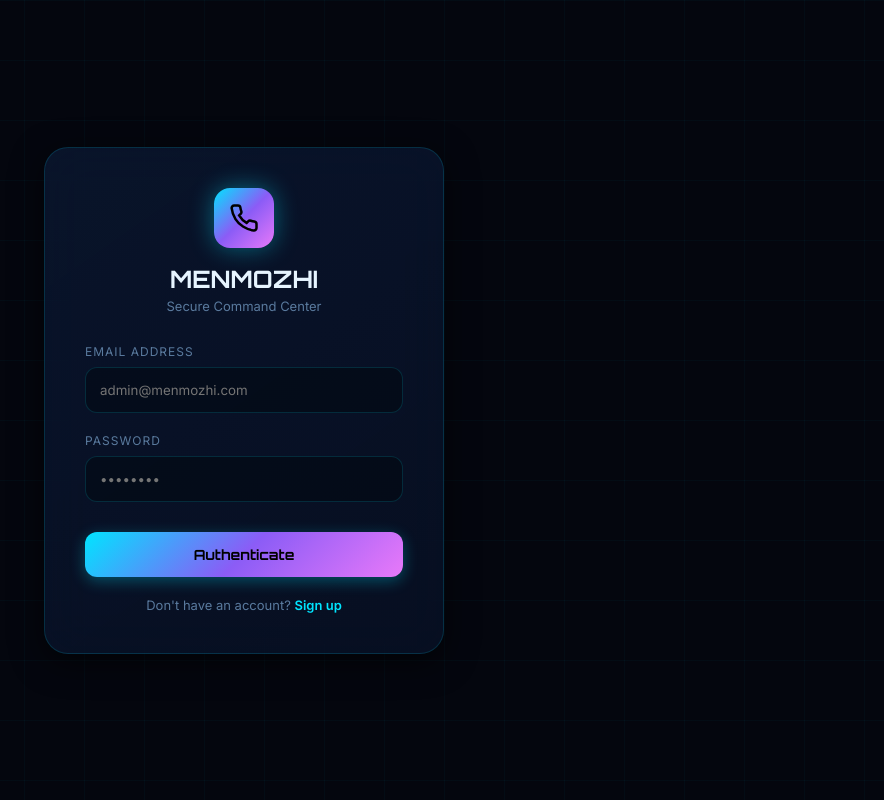
After one commit to suryaramisetty70-pyt/MenmozhiCallCampaign, a FastAPI app: template templates/auth.html in a window 1280 px wide. The commit adds this page. Shown: the whole page, without its empty margins (396-1280 px from the left). Run offline with FastAPI, Linux system fonts and the light colour scheme; the template is opened without the code that fills it, so the values that code supplies are empty.

Commit message:
feat: complete login and signup auth system with email OTP

```diff
--- a/app.py
+++ b/app.py
@@ -1,10 +1,16 @@
-from fastapi import FastAPI, Request, UploadFile, File, Form, BackgroundTasks
+from fastapi import FastAPI, Request, UploadFile, File, Form, BackgroundTasks, Depends, HTTPException, status
 from fastapi.responses import FileResponse, RedirectResponse, Response, JSONResponse
 from fastapi.templating import Jinja2Templates
 from fastapi.staticfiles import StaticFiles
-from datetime import datetime
+from datetime import datetime, timedelta
 from zoneinfo import ZoneInfo
 from contextlib import contextmanager
+from passlib.context import CryptContext
+from jose import JWTError, jwt
+import smtplib
+from email.mime.text import MIMEText
+from email.mime.multipart import MIMEMultipart
+import secrets
 import pandas as pd
 import sqlite3
 import requests
@@ -37,6 +43,9 @@ class Settings(BaseSettings):
     DATABASE_URL: str = "contacts.db"
     CALLER_ID: str = "+918065481889"
     ANSWER_URL: str = "https://menmozhicallcampaign.onrender.com/answer"
+    SMTP_EMAIL: str = ""
+    SMTP_PASSWORD: str = ""
+    SECRET_KEY: str = "default_unsafe_secret"
 
     class Config:
         env_file = ".env"
@@ -50,6 +59,72 @@ os.makedirs("static", exist_ok=True)
 settings = Settings()
 
 app = FastAPI(title="Menmozhi AI Call Campaign System")
+
+# =========================
+# AUTHENTICATION LOGIC
+# =========================
+pwd_context = CryptContext(schemes=["bcrypt"], deprecated="auto")
+ALGORITHM = "HS256"
+ACCESS_TOKEN_EXPIRE_MINUTES = 60 * 24 * 7  # 7 days
+
+def get_password_hash(password):
+    return pwd_context.hash(password)
+
+def verify_password(plain_password, hashed_password):
+    return pwd_context.verify(plain_password, hashed_password)
+
+def create_access_token(data: dict):
+    to_encode = data.copy()
+    expire = datetime.utcnow() + timedelta(minutes=ACCESS_TOKEN_EXPIRE_MINUTES)
+    to_encode.update({"exp": expire})
+    encoded_jwt = jwt.encode(to_encode, settings.SECRET_KEY, algorithm=ALGORITHM)
+    return encoded_jwt
+
+def send_otp_email(to_email: str, otp: str):
+    if not settings.SMTP_EMAIL or not settings.SMTP_PASSWORD:
+        print("[WARNING] SMTP not configured. OTP:", otp)
+        return False
+    try:
+        msg = MIMEMultipart()
+        msg['From'] = settings.SMTP_EMAIL
+        msg['To'] = to_email
+        msg['Subject'] = "Menmozhi Campaign Engine - Your Verification Code"
+        body = f"Hello,\n\nYour OTP for registration is: {otp}\n\nThis code will expire in 10 minutes.\n\nRegards,\nMenmozhi Team"
+        msg.attach(MIMEText(body, 'plain'))
+
+        server = smtplib.SMTP('smtp.gmail.com', 587)
+        server.starttls()
+        server.login(settings.SMTP_EMAIL, settings.SMTP_PASSWORD)
+        server.send_message(msg)
+        server.quit()
+        return True
+    except Exception as e:
+        print(f"[ERROR] Failed to send email: {e}")
+        return False
+
+def get_current_user(request: Request):
+    token = request.cookies.get("session_token")
+    if not token:
+        return None
+    try:
+        payload = jwt.decode(token, settings.SECRET_KEY, algorithms=[ALGORITHM])
+        email: str = payload.get("sub")
+        if email is None:
+            return None
+        with get_db_conn() as conn:
+            user = conn.execute("SELECT * FROM users WHERE email=?", (email,)).fetchone()
+        return user
+    except JWTError:
+        return None
+
+def auth_required(request: Request):
+    user = get_current_user(request)
+    if not user:
+        raise HTTPException(
+            status_code=status.HTTP_303_SEE_OTHER,
+            headers={"Location": "/login"}
+        )
+    return user
 
 # Mount static directories
 app.mount("/audio", StaticFiles(directory="audio"), name="audio")
@@ -78,10 +153,91 @@ def get_db_conn():
 
 
 # =========================
+# AUTHENTICATION ENDPOINTS
+# =========================
+@app.get("/login")
+def login_page(request: Request):
+    if get_current_user(request):
+        return RedirectResponse(url="/", status_code=303)
+    return templates.TemplateResponse(request=request, name="auth.html", context={})
+
+@app.post("/api/auth/send-otp")
+async def api_send_otp(request: Request):
+    data = await request.json()
+    email = data.get("email")
+    if not email:
+        return JSONResponse(status_code=400, content={"status": "error", "message": "Email is required"})
+
+    with get_db_conn() as conn:
+        user = conn.execute("SELECT * FROM users WHERE email=?", (email,)).fetchone()
+        if user:
+            return JSONResponse(status_code=400, content={"status": "error", "message": "Email already registered"})
+
+        otp = "".join([str(secrets.randbelow(10)) for _ in range(6)])
+        expires_at = time.time() + 600  # 10 minutes
+        conn.execute("INSERT OR REPLACE INTO otp_verifications (email, otp, expires_at) VALUES (?, ?, ?)", (email, otp, expires_at))
+        conn.commit()
+
+    success = send_otp_email(email, otp)
+    if success:
+        return {"status": "success", "message": "OTP sent"}
+    else:
+        return JSONResponse(status_code=500, content={"status": "error", "message": "Failed to send email. Check SMTP settings."})
+
+@app.post("/api/auth/signup")
+async def api_signup(request: Request):
+    data = await request.json()
+    email = data.get("email")
+    password = data.get("password")
+    otp = data.get("otp")
+
+    if not all([email, password, otp]):
+        return JSONResponse(status_code=400, content={"status": "error", "message": "Missing fields"})
+
+    with get_db_conn() as conn:
+        record = conn.execute("SELECT * FROM otp_verifications WHERE email=?", (email,)).fetchone()
+        if not record or record["otp"] != otp or time.time() > record["expires_at"]:
+            return JSONResponse(status_code=400, content={"status": "error", "message": "Invalid or expired OTP"})
+
+        hashed_pw = get_password_hash(password)
+        conn.execute("INSERT INTO users (email, password_hash, created_at) VALUES (?, ?, ?)",
+                     (email, hashed_pw, get_current_time_str()))
+        conn.execute("DELETE FROM otp_verifications WHERE email=?", (email,))
+        conn.commit()
+
+    return {"status": "success", "message": "Account created successfully"}
+
+@app.post("/api/auth/login")
+async def api_login(request: Request):
+    data = await request.json()
+    email = data.get("email")
+    password = data.get("password")
+
+    with get_db_conn() as conn:
+        user = conn.execute("SELECT * FROM users WHERE email=?", (email,)).fetchone()
+        if not user or not verify_password(password, user["password_hash"]):
+            return JSONResponse(status_code=401, content={"status": "error", "message": "Invalid credentials"})
+
+    access_token = create_access_token(data={"sub": email})
+    response = JSONResponse(content={"status": "success", "message": "Logged in"})
+    response.set_cookie(key="session_token", value=access_token, httponly=True, max_age=ACCESS_TOKEN_EXPIRE_MINUTES * 60)
+    return response
+
+@app.get("/logout")
+def logout():
+    response = RedirectResponse(url="/login", status_code=303)
+    response.delete_cookie("session_token")
+    return response
+
+
+# =========================
 # DASHBOARD PAGE
 # =========================
 @app.get("/")
 def dashboard(request: Request):
+    if not get_current_user(request):
+        return RedirectResponse(url="/login", status_code=303)
+
     with get_db_conn() as conn:
         cursor = conn.cursor()
         contacts = cursor.execute("SELECT * FROM contacts").fetchall()
@@ -108,7 +264,7 @@ def dashboard(request: Request):
 # UPLOAD EXCEL
 # =========================
 @app.post("/upload")
-async def upload_excel(file: UploadFile = File(...)):
+async def upload_excel(file: UploadFile = File(...), user: dict = Depends(auth_required)):
     try:
         df = pd.read_excel(file.file, header=None, dtype=str)
     except Exception as e:
@@ -152,7 +308,7 @@ async def upload_excel(file: UploadFile = File(...)):
 # SINGLE CALL
 # =========================
 @app.get("/call/{contact_id}")
-def call_contact(contact_id: int):
+def call_contact(contact_id: int, user: dict = Depends(auth_required)):
     with get_db_conn() as conn:
         contact = conn.execute("SELECT name, phone FROM contacts WHERE id=?", (contact_id,)).fetchone()
 
@@ -253,7 +409,7 @@ def run_call_campaign(contacts_data: list):
     print(f"[SUCCESS] Campaign finished. {total} calls initiated.")
 
 @app.get("/call-all")
-def call_all(background_tasks: BackgroundTasks):
+def call_all(background_tasks: BackgroundTasks, user: dict = Depends(auth_required)):
     with get_db_conn() as conn:
         rows = conn.execute("SELECT id, name, phone FROM contacts").fetchall()
         # Convert to plain dicts for thread safety
@@ -269,7 +425,7 @@ def call_all(background_tasks: BackgroundTasks):
 # POLLING ENDPOINT (AJAX)
 # =========================
 @app.get("/api/logs")
-def api_get_logs():
+def api_get_logs(user: dict = Depends(auth_required)):
     with get_db_conn() as conn:
         data = conn.execute("SELECT * FROM call_logs ORDER BY id DESC").fetchall()
     return {"logs": [dict(row) for row in data]}
@@ -433,7 +589,7 @@ async def dtmf_handler(request: Request):
 # VIEW LOGS
 # =========================
 @app.get("/logs")
-def get_logs():
+def get_logs(user: dict = Depends(auth_required)):
     with get_db_conn() as conn:
         data = conn.execute("SELECT * FROM call_logs ORDER BY id DESC").fetchall()
     return {"logs": [dict(row) for row in data]}
@@ -443,7 +599,7 @@ def get_logs():
 # EXPORT LOGS TO EXCEL
 # =========================
 @app.get("/export-logs")
-def export_logs():
+def export_logs(user: dict = Depends(auth_required)):
     with get_db_conn() as conn:
         df = pd.read_sql_query("SELECT * FROM call_logs", conn)
 
@@ -458,21 +614,21 @@ def export_logs():
 # DELETE ENDPOINTS
 # =========================
 @app.get("/delete-contact/{contact_id}")
-def delete_contact(contact_id: int):
+def delete_contact(contact_id: int, user: dict = Depends(auth_required)):
     with get_db_conn() as conn:
         conn.execute("DELETE FROM contacts WHERE id=?", (contact_id,))
         conn.commit()
     return RedirectResponse(url="/", status_code=303)
 
 @app.get("/delete-all-contacts")
-def delete_all_contacts():
+def delete_all_contacts(user: dict = Depends(auth_required)):
     with get_db_conn() as conn:
         conn.execute("DELETE FROM contacts")
         conn.commit()
     return RedirectResponse(url="/", status_code=303)
 
 @app.get("/delete-all-logs")
-def delete_all_logs():
+def delete_all_logs(user: dict = Depends(auth_required)):
     with get_db_conn() as conn:
         conn.execute("DELETE FROM call_logs")
         conn.commit()
@@ -483,7 +639,7 @@ def delete_all_logs():
 # API ENDPOINTS
 # =========================
 @app.get("/api/stats")
-def api_stats():
+def api_stats(user: dict = Depends(auth_required)):
     with get_db_conn() as conn:
         total_contacts = conn.execute("SELECT COUNT(*) as count FROM contacts").fetchone()["count"]
         total_calls = conn.execute("SELECT COUNT(*) as count FROM call_logs").fetchone()["count"]
@@ -502,7 +658,7 @@ def api_stats():
 
 
 @app.get("/api/contacts")
-def api_contacts():
+def api_contacts(user: dict = Depends(auth_required)):
     with get_db_conn() as conn:
         contacts = conn.execute("SELECT * FROM contacts").fetchall()
     return {"contacts": [dict(row) for row in contacts]}
@@ -516,7 +672,7 @@ def api_logs():
 
 
 @app.get("/api-call-logs")
-def api_call_logs():
+def api_call_logs(user: dict = Depends(auth_required)):
     with get_db_conn() as conn:
         logs = conn.execute("SELECT * FROM call_api_logs ORDER BY id DESC").fetchall()
     return {"logs": [dict(row) for row in logs]}
--- /dev/null
+++ b/templates/auth.html
@@ -0,0 +1,194 @@
+<!DOCTYPE html>
+<html lang="en">
+<head>
+<meta charset="UTF-8">
+<meta name="viewport" content="width=device-width, initial-scale=1.0">
+<title>Menmozhi - Authentication</title>
+<link href="https://fonts.googleapis.com/css2?family=Orbitron:wght@500;600;700;800;900&family=Inter:wght@300;400;500;600;700&display=swap" rel="stylesheet">
+<style>
+/* ===== DESIGN TOKENS ===== */
+:root {
+  --bg-0:#04060e; --bg-1:#0a1428; --bg-2:#0f1f3d; --cyan:#00e5ff;
+  --violet:#8b5cf6; --green:#10ffb0; --red:#ff5577; --text:#e6f4ff;
+  --muted:#5a7a9e; --border:rgba(0,229,255,.15);
+  --glass:rgba(12,28,58,.65); --glass-2:rgba(8,18,40,.75);
+  --grad-aurora:linear-gradient(135deg,#00e5ff 0%,#8b5cf6 50%,#e879f9 100%);
+}
+* { margin:0; padding:0; box-sizing:border-box; }
+body {
+  font-family:'Inter',sans-serif; color:var(--text); min-height:100vh;
+  background:var(--bg-0); display:grid; place-items:center;
+}
+.bg-grid {
+  position:fixed; inset:0; z-index:0; pointer-events:none;
+  background-image: linear-gradient(rgba(0,229,255,.03) 1px,transparent 1px),
+                    linear-gradient(90deg,rgba(0,229,255,.03) 1px,transparent 1px);
+  background-size:60px 60px;
+}
+.auth-box {
+  width:100%; max-width:400px; padding:40px; position:relative; z-index:1;
+  background:linear-gradient(145deg,var(--glass),var(--glass-2));
+  backdrop-filter:blur(24px); border:1px solid var(--border);
+  border-radius:24px; box-shadow:0 8px 32px rgba(0,0,0,.6);
+}
+.brand { text-align:center; margin-bottom:30px; }
+.logo-mark {
+  width:60px; height:60px; margin:0 auto 16px; border-radius:16px;
+  background:var(--grad-aurora); display:grid; place-items:center;
+  box-shadow:0 0 24px rgba(0,229,255,.4);
+}
+.brand h1 { font-family:'Orbitron',sans-serif; font-size:24px; }
+.brand p { color:var(--muted); font-size:13px; margin-top:4px; }
+
+.form-group { margin-bottom:20px; }
+.form-group label { display:block; font-size:12px; color:var(--muted); margin-bottom:8px; text-transform:uppercase; letter-spacing:1px; }
+.form-group input {
+  width:100%; padding:14px; border-radius:12px; background:rgba(0,0,0,.3);
+  border:1px solid var(--border); color:#fff; font-family:'Inter',sans-serif;
+  outline:none; transition:border .3s;
+}
+.form-group input:focus { border-color:var(--cyan); box-shadow:0 0 10px rgba(0,229,255,.2); }
+
+.btn {
+  width:100%; padding:14px; border:none; border-radius:12px; cursor:pointer;
+  font-family:'Orbitron',sans-serif; font-weight:700; font-size:14px;
+  background:var(--grad-aurora); color:#000; transition:all .3s;
+  box-shadow:0 4px 15px rgba(0,229,255,.3); margin-top:10px;
+}
+.btn:hover { transform:translateY(-2px); box-shadow:0 6px 20px rgba(0,229,255,.5); }
+.btn-alt { background:transparent; border:1px solid var(--border); color:var(--cyan); margin-top:10px; box-shadow:none; }
+.btn-alt:hover { background:rgba(0,229,255,.1); box-shadow:none; }
+
+.toggle-text { text-align:center; font-size:13px; margin-top:20px; color:var(--muted); cursor:pointer; }
+.toggle-text span { color:var(--cyan); font-weight:600; }
+
+.view { display:none; }
+.view.active { display:block; animation:fadeIn .4s ease; }
+@keyframes fadeIn { from{opacity:0; transform:translateY(10px)} to{opacity:1; transform:translateY(0)} }
+</style>
+</head>
+<body>
+<div class="bg-grid"></div>
+
+<div class="auth-box">
+  <div class="brand">
+    <div class="logo-mark"><svg viewBox="0 0 24 24" fill="none" stroke="#000" stroke-width="2" style="width:30px;height:30px;"><path d="M22 16.92v3a2 2 0 0 1-2.18 2 19.79 19.79 0 0 1-8.63-3.07 19.5 19.5 0 0 1-6-6 19.79 19.79 0 0 1-3.07-8.67A2 2 0 0 1 4.11 2h3a2 2 0 0 1 2 1.72 12.84 12.84 0 0 0 .7 2.81 2 2 0 0 1-.45 2.11L8.09 9.91a16 16 0 0 0 6 6l1.27-1.27a2 2 0 0 1 2.11-.45 12.84 12.84 0 0 0 2.81.7A2 2 0 0 1 22 16.92z"/></svg></div>
+    <h1>MENMOZHI</h1>
+    <p>Secure Command Center</p>
+  </div>
+
+  <!-- LOGIN VIEW -->
+  <div id="view-login" class="view active">
+    <div class="form-group"><label>Email Address</label><input type="email" id="login-email" placeholder="admin@menmozhi.com"></div>
+    <div class="form-group"><label>Password</label><input type="password" id="login-password" placeholder="••••••••"></div>
+    <button class="btn" onclick="login()">Authenticate</button>
+    <div class="toggle-text" onclick="toggleView('view-signup')">Don't have an account? <span>Sign up</span></div>
+  </div>
+
+  <!-- SIGNUP VIEW -->
+  <div id="view-signup" class="view">
+    <div class="form-group"><label>Email Address</label><input type="email" id="signup-email" placeholder="you@example.com"></div>
+    <div class="form-group"><label>Create Password</label><input type="password" id="signup-password" placeholder="••••••••"></div>
+    <button class="btn" onclick="sendOtp()">Send Verification Code</button>
+    <div class="toggle-text" onclick="toggleView('view-login')">Already registered? <span>Log in</span></div>
+  </div>
+
+  <!-- OTP VERIFY VIEW -->
+  <div id="view-otp" class="view">
+    <p style="font-size:13px;color:var(--cyan);text-align:center;margin-bottom:20px;">We sent a 6-digit code to your email.</p>
+    <div class="form-group"><label>Verification Code</label><input type="text" id="signup-otp" placeholder="123456" maxlength="6" style="text-align:center;letter-spacing:4px;font-size:20px;"></div>
+    <button class="btn" onclick="verifySignup()">Create Account</button>
+    <button class="btn btn-alt" onclick="toggleView('view-signup')">Back</button>
+  </div>
+</div>
+
+<script>
+function toggleView(id) {
+    document.querySelectorAll('.view').forEach(v => v.classList.remove('active'));
+    document.getElementById(id).classList.add('active');
+}
+
+async function login() {
+    let email = document.getElementById('login-email').value;
+    let pwd = document.getElementById('login-password').value;
+    if(!email || !pwd) return alert("Please fill all fields.");
+
+    let btn = document.querySelector('#view-login .btn');
+    btn.textContent = "Verifying...";
+
+    try {
+        let res = await fetch('/api/auth/login', {
+            method: 'POST',
+            headers: {'Content-Type': 'application/json'},
+            body: JSON.stringify({email: email, password: pwd})
+        });
+        let data = await res.json();
+        if(res.ok) {
+            window.location.href = "/";
+        } else {
+            alert(data.message || "Invalid credentials.");
+            btn.textContent = "Authenticate";
+        }
+    } catch(e) {
+        alert("Network error.");
+        btn.textContent = "Authenticate";
+    }
+}
+
+async function sendOtp() {
+    let email = document.getElementById('signup-email').value;
+    let pwd = document.getElementById('signup-password').value;
+    if(!email || !pwd) return alert("Please fill all fields.");
+
+    let btn = document.querySelector('#view-signup .btn');
+    btn.textContent = "Sending Code...";
+
+    try {
+        let res = await fetch('/api/auth/send-otp', {
+            method: 'POST',
+            headers: {'Content-Type': 'application/json'},
+            body: JSON.stringify({email: email})
+        });
+        let data = await res.json();
+        if(res.ok) {
+            toggleView('view-otp');
+        } else {
+            alert(data.message || "Error sending OTP.");
+        }
+    } catch(e) {
+        alert("Network error.");
+    }
+    btn.textContent = "Send Verification Code";
+}
+
+async function verifySignup() {
+    let email = document.getElementById('signup-email').value;
+    let pwd = document.getElementById('signup-password').value;
+    let otp = document.getElementById('signup-otp').value;
+
+    if(!otp) return alert("Please enter the OTP.");
+
+    let btn = document.querySelector('#view-otp .btn');
+    btn.textContent = "Verifying...";
+
+    try {
+        let res = await fetch('/api/auth/signup', {
+            method: 'POST',
+            headers: {'Content-Type': 'application/json'},
+            body: JSON.stringify({email: email, password: pwd, otp: otp})
+        });
+        let data = await res.json();
+        if(res.ok) {
+            alert("Account created successfully! Please log in.");
+            toggleView('view-login');
+        } else {
+            alert(data.message || "Invalid OTP.");
+        }
+    } catch(e) {
+        alert("Network error.");
+    }
+    btn.textContent = "Create Account";
+}
+</script>
+</body>
+</html>
--- a/templates/index.html
+++ b/templates/index.html
@@ -774,7 +774,8 @@ function confirmAction(title,message,url, isAjax=false){
 
   if (isAjax) {
       confirmBtn.removeAttribute('href');
-      confirmBtn.onclick = function() {
+      confirmBtn.onclick = function(e) {
+          e.preventDefault();
           closeModal();
           launchCampaign();
       };
```
Also changed, not shown: database.py (+17 -0 lines), requirements.txt (+10 -2 lines).
